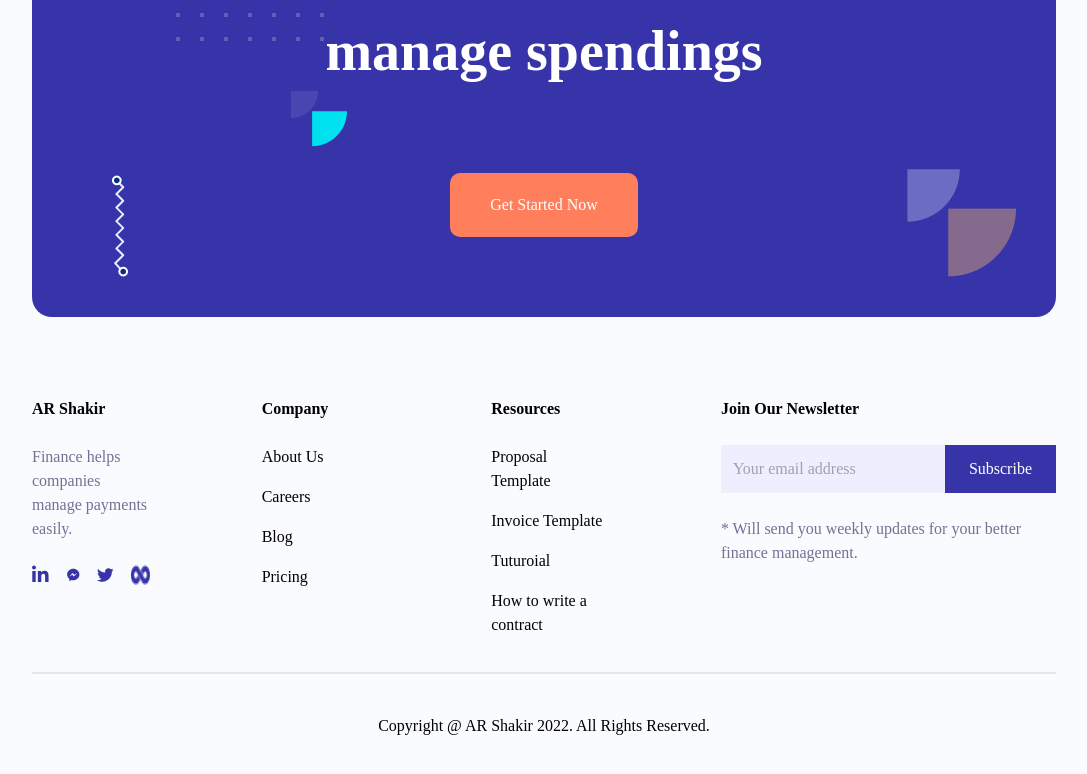
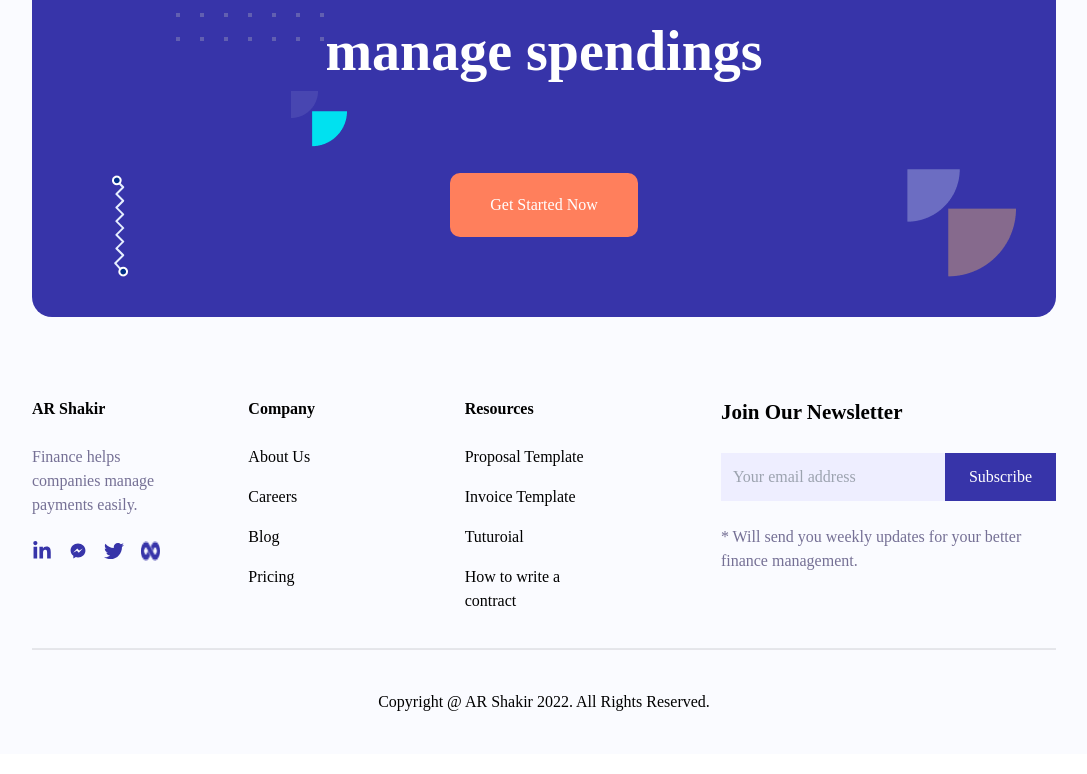
Before and after one commit to guptarajStha/intuji-frontend-internship-challenge, a React (Create React App) app in the folder intuji-frontend-internship-challenge/: page / in a window 1280 px wide. Shown: the part 7152-7926 px from the top of the page, without its empty margins (96-1183 px from the left). Built offline with nearby package versions, Linux system fonts and the light colour scheme.

Commit message:
update footer

```diff
--- a/intuji-frontend-internship-challenge/src/Component/Footer.js
+++ b/intuji-frontend-internship-challenge/src/Component/Footer.js
@@ -1,52 +1,64 @@
 import React from "react";
 import { FaLinkedinIn, FaTwitter } from "react-icons/fa";
 import { BiLogoMessenger } from "react-icons/bi";
-import infinity from '../assets/infinity.png'
+import infinity from "../assets/infinity.png";
 const Footer = () => {
   return (
     <div className="pt-[80px]">
-      <div className="flex gap-28 pb-[35px]">
-        <div className="flex flex-col gap-6 w-1/4">
-          <h1 className=' font-bold text-[21px'>AR Shakir</h1>
-          <p className='text-[16px] font-medium text-[#757095]'>Finance helps companies manage payments easily.</p>
+      <div className=" flex flex-col lg:flex-row justify-between gap-28 pb-[35px]">
+        <div className="flex justify-between lg:w-3/4">
+          <div className="flex flex-col gap-6 lg:w-1/4 w-1/3">
+            <h1 className=" font-bold text-[21px">AR Shakir</h1>
+            <p className="text-[16px] font-medium text-[#757095]">
+              Finance helps companies manage payments easily.
+            </p>
             <div className="flex text-[#3734A9] gap-4 text-[20px]">
-            <FaLinkedinIn className=" cursor-pointer" />
-            <BiLogoMessenger className=" cursor-pointer" />
-            <FaTwitter className=" cursor-pointer" />
-            <img className="w-[20px]  cursor-pointer" src={infinity} alt=""  />
+              <FaLinkedinIn className=" cursor-pointer " />
+              <BiLogoMessenger className=" cursor-pointer " />
+              <FaTwitter className=" cursor-pointer " />
+              <img className="w-[20px]  cursor-pointer" src={infinity} alt="" />
             </div>
           </div>
-        <div className="flex flex-col gap-6  w-1/4">
-          <h1 className=' font-bold text-[21px'>Company</h1>
-          <div className='text-[16px] font-medium flex flex-col gap-4'>
+          <div className="flex flex-col gap-6  lg:w-1/4 w-1/3">
+            <h1 className=" font-bold text-[21px">Company</h1>
+            <div className="text-[16px] font-medium flex flex-col gap-4">
               <h2 className=" cursor-pointer">About Us</h2>
               <h2 className=" cursor-pointer">Careers</h2>
               <h2 className=" cursor-pointer">Blog</h2>
               <h2 className=" cursor-pointer">Pricing</h2>
             </div>
           </div>
-        <div className="flex flex-col gap-6  w-1/4">
-          <h1 className=' font-bold text-[21px'>Resources</h1>
-          <div className='text-[16px] font-medium flex flex-col gap-4'>
+          <div className="flex flex-col gap-6  lg:w-1/4 w-1/3">
+            <h1 className=" font-bold text-[21px">Resources</h1>
+            <div className="text-[16px] font-medium flex flex-col gap-4">
               <h2 className=" cursor-pointer">Proposal Template</h2>
               <h2 className=" cursor-pointer">Invoice Template</h2>
               <h2 className=" cursor-pointer">Tuturoial</h2>
               <h2 className=" cursor-pointer">How to write a contract</h2>
             </div>
           </div>
+        </div>
         <div className="flex flex-col gap-6">
-          <h1 className=' font-bold text-[21px'>Join Our Newsletter</h1>
+          <h1 className=" font-bold text-[21px]">Join Our Newsletter</h1>
           <div className="flex">
-            <input type="email" placeholder="Your email address" className="p-3 bg-[#EEEEFF] outline-none"/>
-            <button className="bg-[#3734A9] px-6 py-3 text-white">Subscribe</button>
+            <input
+              type="email"
+              placeholder="Your email address"
+              className="p-3 bg-[#EEEEFF] outline-none"
+            />
+            <button className="bg-[#3734A9] px-6 py-3 text-white">
+              Subscribe
+            </button>
           </div>
-          <p className='text-[16px] font-medium text-[#757095]'>
+          <p className="text-[16px] font-medium text-[#757095]">
             * Will send you weekly updates for your better finance management.
           </p>
         </div>
       </div>
       <hr className="bg-[#E5E5EA] h-[2px]" />
-      <div className="w-full flex justify-center items-center p-[40px]">Copyright @ AR Shakir 2022. All Rights Reserved.</div>
+      <div className="w-full flex justify-center items-center p-[40px]">
+        Copyright @ AR Shakir 2022. All Rights Reserved.
+      </div>
     </div>
   );
 };
```
Lines whose indentation alone changed are shown as unchanged.
